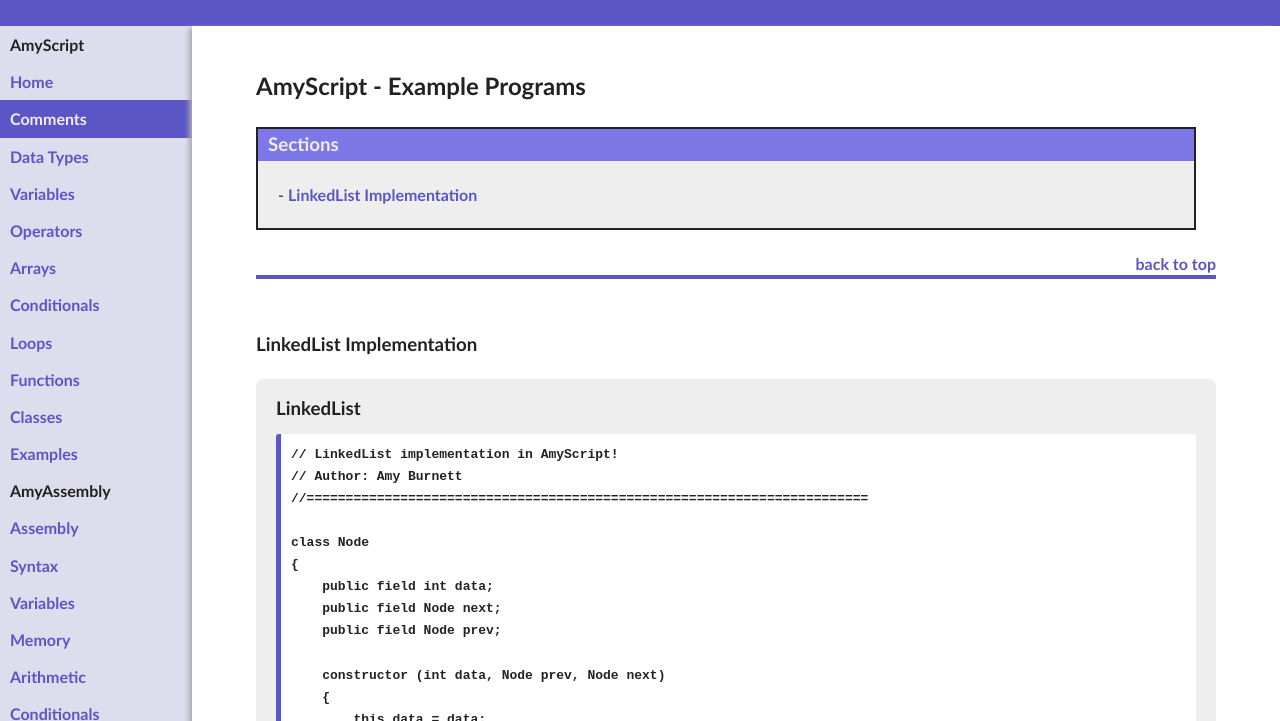
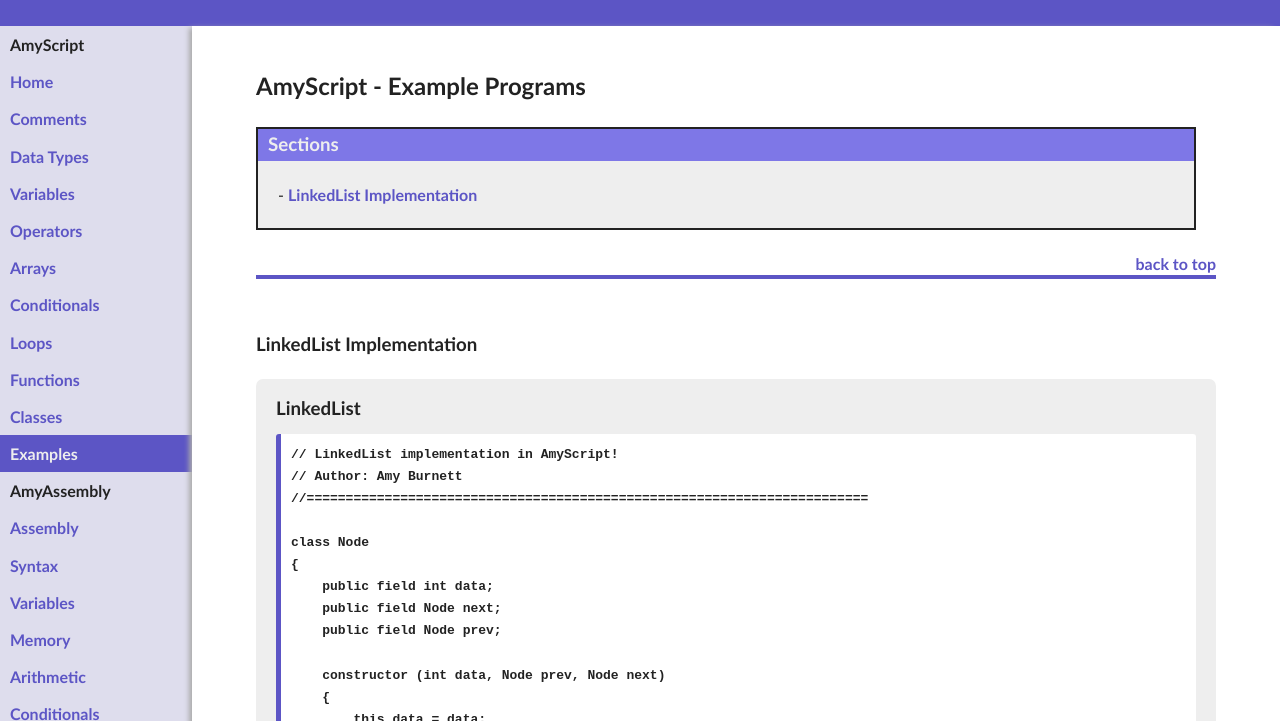
Before and after one commit to 16aburnett/AmyScript, a plain HTML site: page website/examples.html in a window 1280 px wide. Shown: the part 79-800 px from the top of the page. Drawn offline with Linux system fonts and the light colour scheme.

Commit message:
small fix for website

```diff
--- a/website/examples.html
+++ b/website/examples.html
@@ -21,7 +21,7 @@
         </div>
         <div id="page_middle">
             <div id="page_sidebar">
-                <script>loadSidebar ("page_sidebar", "comments.html")</script>
+                <script>loadSidebar ("page_sidebar", "examples.html")</script>
             </div>
             <div id="page_content">
             <!---------------------- CONTENT SECTION ---------------------->
```
